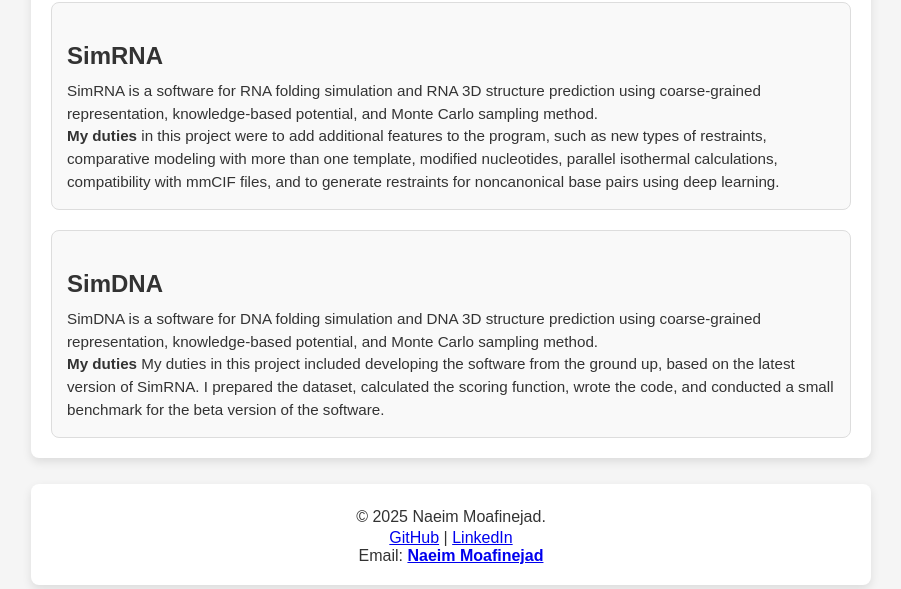
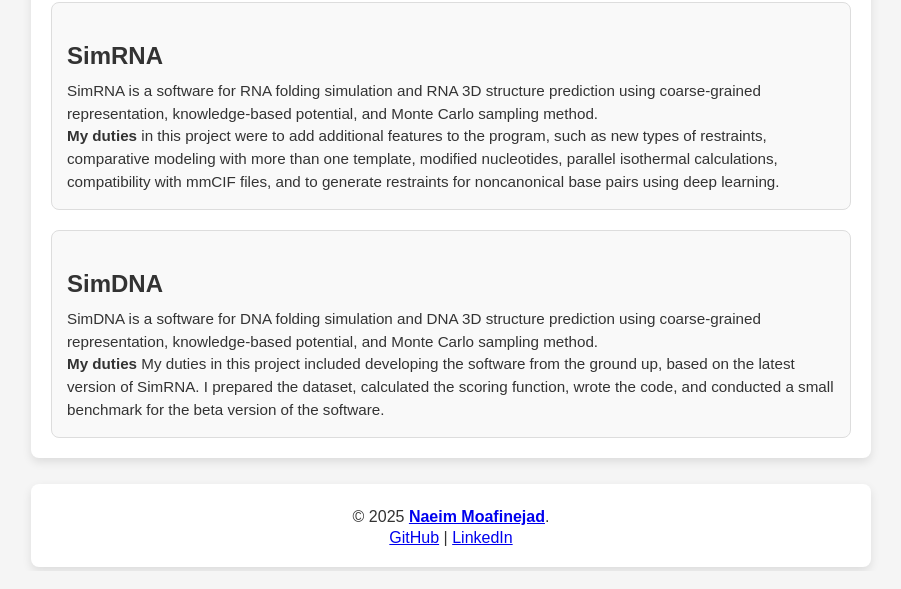
Before and after one commit to Naeim-Moafi/Naeim-Moafi, a plain HTML site: page index.html in a window 1280 px wide. Shown: the part 391-980 px from the top of the page, without its empty margins (189-1090 px from the left). Drawn offline with Linux system fonts and the light colour scheme.

Commit message:
update index.html

```diff
--- a/index.html
+++ b/index.html
@@ -110,12 +110,10 @@ base pairs using deep learning.
     <!-- <footer> -->
         <section>
             <div class="container">
-                <p>&copy; 2025 Naeim Moafinejad.</p>
+                <p>&copy; 2025 <a href="mailto:snmoafinejad@iimcb.gov.pl"><strong>Naeim Moafinejad</strong></a></a>.</p>
                 <ul class="social-links">
                     <a href="https://github.com/Naeim-Moafi" target="_blank">GitHub</a> |
                     <a href="https://www.linkedin.com/in/naeim-moafinejad-8b193a199/" target="_blank">LinkedIn</a>
-                    <br>
-                    Email: <a href="mailto:snmoafinejad@iimcb.gov.pl"><strong>Naeim Moafinejad</strong></a></a>
                 </ul>
             </div>
         </section>
```
